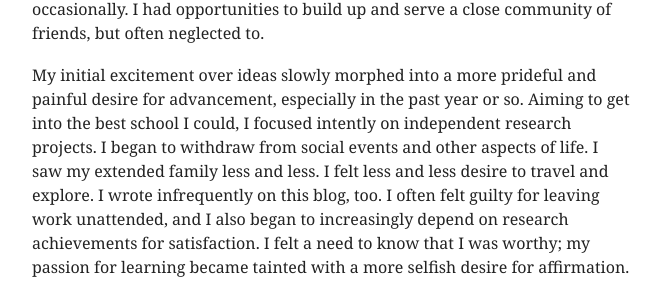
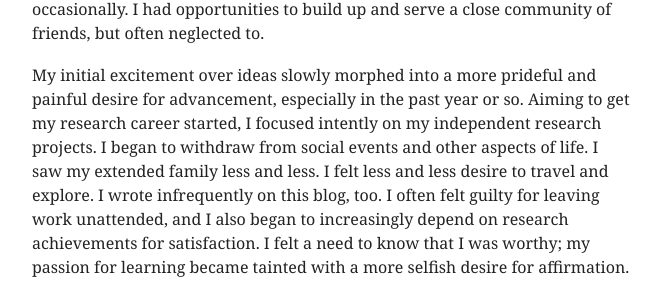
Before and after one commit to mbwong/mbwong.github.com, a Jekyll site: the page built from _posts/2015-06-15-reflections-from-beijing.md, in a window 1280 px wide and 900 px high, scrolled down 477 px. Shown: the part 196-496 px from the top of the window, without its empty margins (308-969 px from the left). Built offline with Jekyll 4.4.1, drawn with Linux system fonts in a browser that asks for light colours.

Commit message:
Update 2015-06-15-reflections-from-beijing.md

```diff
--- a/_posts/2015-06-15-reflections-from-beijing.md
+++ b/_posts/2015-06-15-reflections-from-beijing.md
@@ -12,7 +12,7 @@
 
 Thinking back after two years, I now realize that my early obsession came at a cost. When I left San Francisco, I left a job that I did not love. But I was the healthiest I had been in many years. I ate well. I regularly exercised. I biked each day. I built and was enmeshed in a web of loving friendships. After I moved, I loved my job. But I took less care to eat healthily. I exercised only occasionally. I had opportunities to build up and serve a close community of friends, but often neglected to.
 
-My initial excitement over ideas slowly morphed into a more prideful and painful desire for advancement, especially in the past year or so. Aiming to get into the best school I could, I focused intently on independent research projects. I began to withdraw from social events and other aspects of life. I saw my extended family less and less. I felt less and less desire to travel and explore. I wrote infrequently on this blog, too. I often felt guilty for leaving work unattended, and I also began to increasingly depend on research achievements for satisfaction. I felt a need to know that I was worthy; my passion for learning became tainted with a more selfish desire for affirmation.
+My initial excitement over ideas slowly morphed into a more prideful and painful desire for advancement, especially in the past year or so. Aiming to get my research career started, I focused intently on my independent research projects. I began to withdraw from social events and other aspects of life. I saw my extended family less and less. I felt less and less desire to travel and explore. I wrote infrequently on this blog, too. I often felt guilty for leaving work unattended, and I also began to increasingly depend on research achievements for satisfaction. I felt a need to know that I was worthy; my passion for learning became tainted with a more selfish desire for affirmation.
 
 My journal entries from half a year ago show that I was unhappy. I clearly felt that I was losing my relaxed and gregarious self. I became overtaken by a sense of frustration from research setbacks, even though I knew setbacks were healthy. I felt increasing isolated socially. Self-doubt and anxieties simmered beneath despite outward success. My schedule grew increasingly topsy turvy. I knew something was off. I did not like who I was becoming. But I also did not quite know why nor how to shift gears. I kept on making research goals and trying to meet them. Perhaps I imagined that if I could achieve some success, then I would feel better.
 
```
